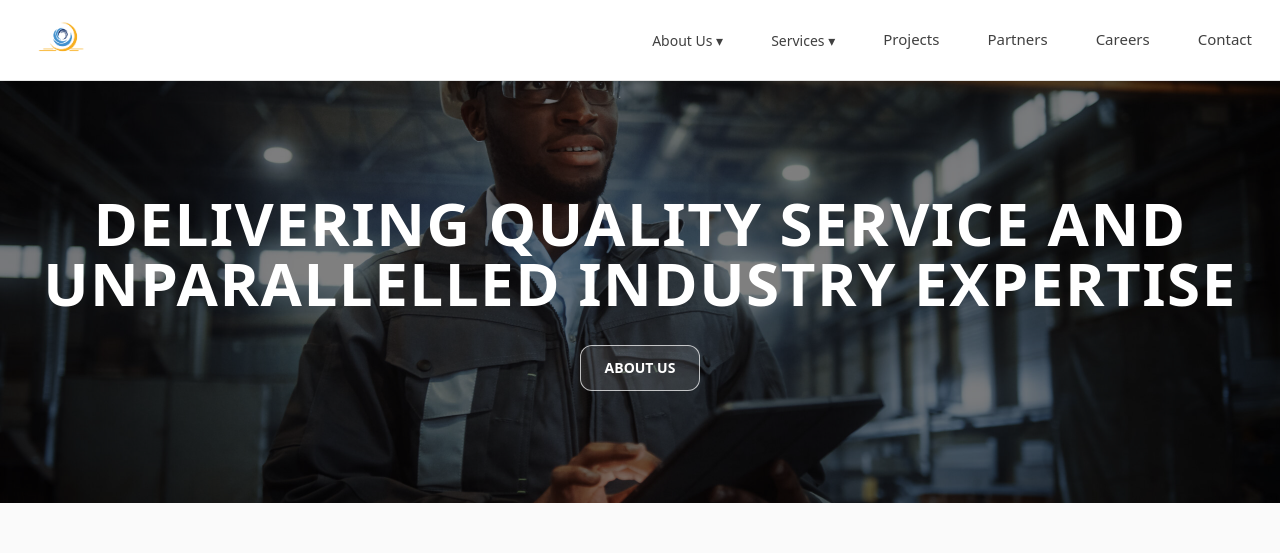
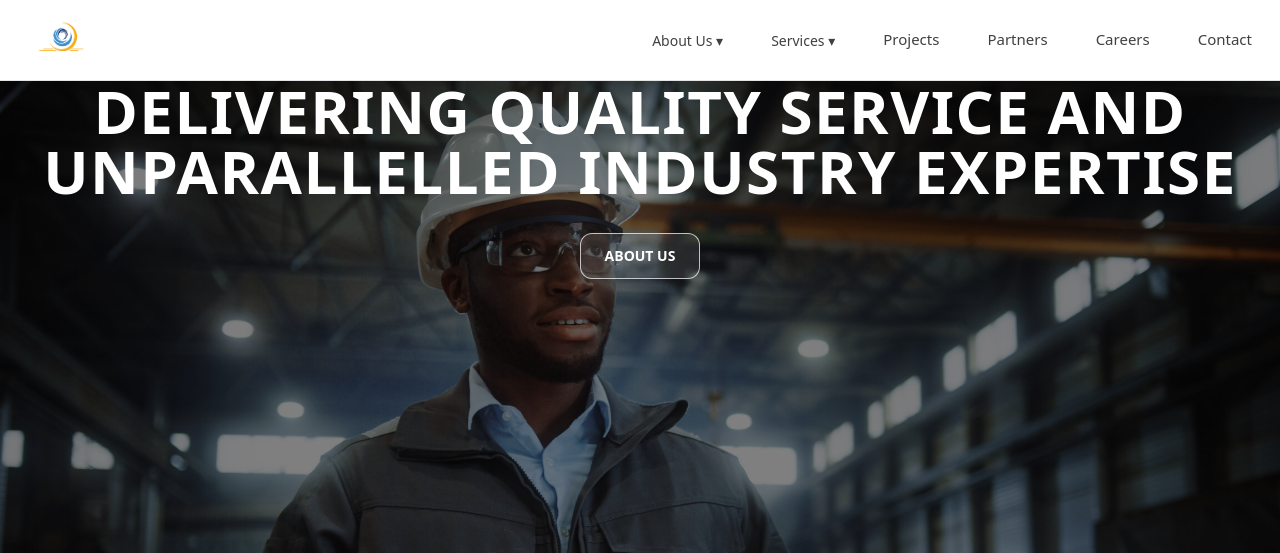
Before and after one commit to Codedzephyr/random-project, a React (Vite) app: page /#/ in a window 1280 px wide. Shown: the top 553 px of the page. Built offline with nearby package versions, Linux system fonts and the light colour scheme.

Commit message:
Update hero.tsx

```diff
--- a/src/components/hero.tsx
+++ b/src/components/hero.tsx
@@ -2,7 +2,7 @@ import React from "react";
 import { Link } from "react-router-dom";
 
 export const Hero: React.FC = () => (
-  <section className="relative min-h-[screen] w-full overflow-hidden">
+  <section className="relative min-h-screen w-full overflow-hidden">
     {/* Background Image */}
     <div className="absolute inset-0 z-0">
       <img
@@ -14,7 +14,7 @@ export const Hero: React.FC = () => (
     </div>
 
     {/* Content */}
-    <div className="relative z-10 mx-auto max-w-7xl px-4 sm:px-6 lg:px-8 py-28 flex items-center">
+    <div className="relative z-10 mx-auto max-w-7xl px-4 sm:px-6 lg:px-8 h-full flex items-center justify-center">
       <div className="w-full text-center text-white">
         <h1 className="text-3xl sm:text-5xl md:text-6xl font-extrabold tracking-wide">
           DELIVERING QUALITY SERVICE AND
```
